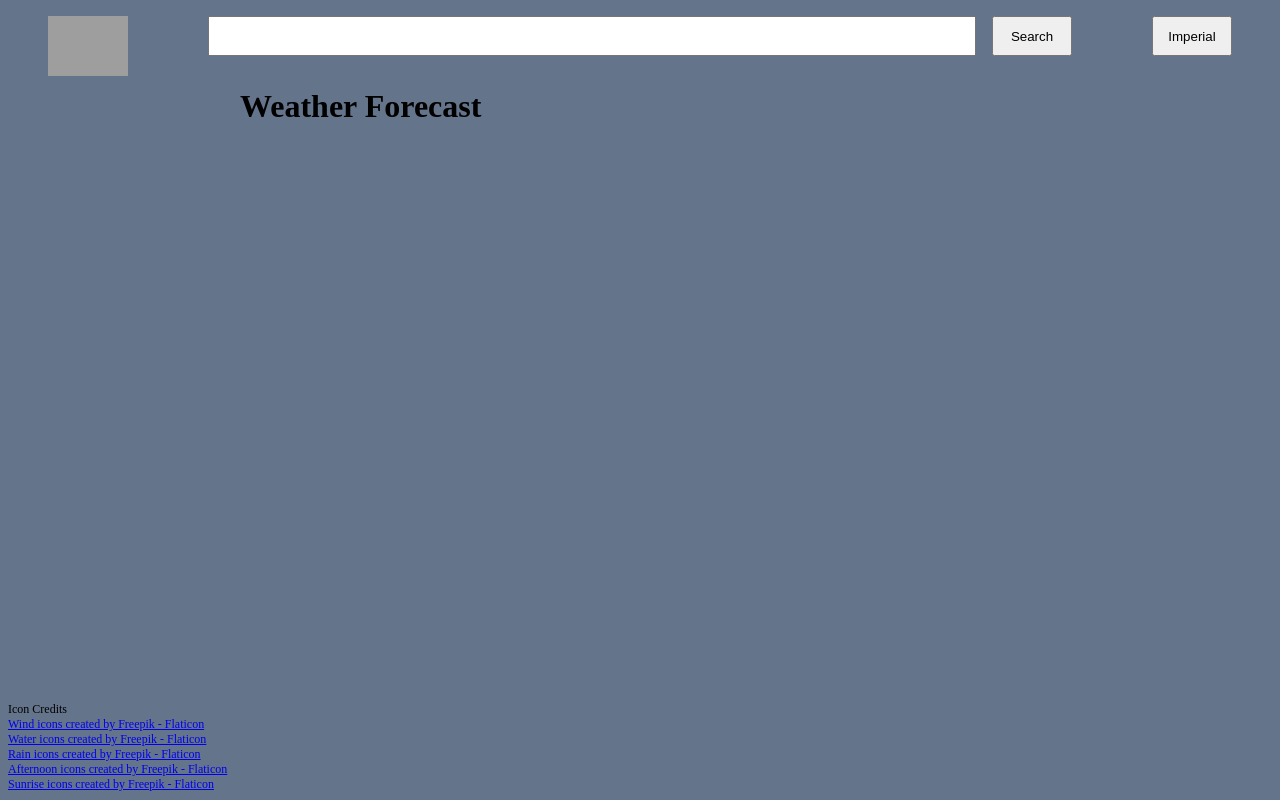
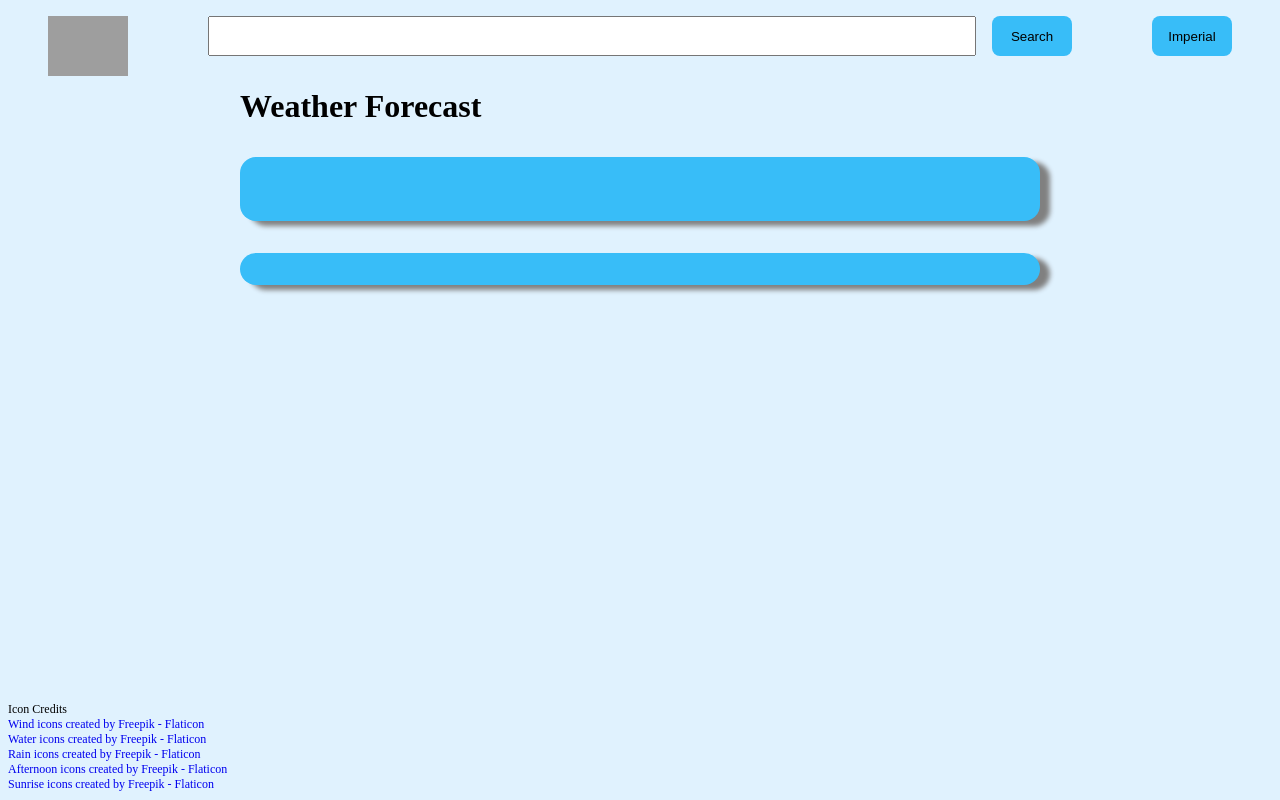
Before and after one commit to hpham474/weather-app, a website built with webpack: page src/index.html in a window 1280 px wide. Built offline with nearby package versions, Linux system fonts and the light colour scheme; no server answers; grey boxes are pictures that could not be loaded.

Commit message:
add styling to improve appearance

```diff
--- a/src/index.js
+++ b/src/index.js
@@ -24,7 +24,6 @@ searchBar.addEventListener("focusin", search);
 
 const weather = await getWeather(defaultCity);
 
-console.log(weather);
 if (weather !== undefined) {
   generateToday(weather);
   generateHourly(weather);
--- a/src/interface/search.js
+++ b/src/interface/search.js
@@ -20,7 +20,6 @@ async function search() {
     );
 
     const data = await response.json();
-    console.log(data);
 
     suggestions = data;
 
@@ -38,6 +37,7 @@ async function search() {
           switchMeasurement();
         }
         suggestionsDiv.innerHTML = "";
+        searchBar.value = "";
       });
       suggestionsDiv.appendChild(suggestEle);
     });
--- a/src/interface/updateByName.js
+++ b/src/interface/updateByName.js
@@ -1,4 +1,3 @@
-import { defaultCity } from "../weather/api";
 import getWeather from "../weather/getWeather";
 import generateHourly from "./generateHourly";
 import generateToday from "./generateToday";
@@ -8,12 +7,13 @@ import switchMeasurement from "./setMeasurementUnit";
 const search = document.querySelector("input");
 
 async function updateByName() {
-  let city = defaultCity;
+  let city = "";
   if (search.value !== "") {
     city = search.value;
+  } else {
+    return;
   }
   const weather = await getWeather(city);
-  console.log(weather);
   if (weather !== undefined) {
     generateToday(weather);
     generateHourly(weather);
--- a/src/style.css
+++ b/src/style.css
@@ -5,7 +5,7 @@
 }
 
 html {
-  background-color: #64748b;
+  background-color: #e0f2fe;
 }
 
 body {
@@ -36,6 +36,8 @@ form {
 
 form input {
   height: 2.5rem;
+  font-size: 1rem;
+  padding: 0 7px;
 }
 
 .suggestions {
@@ -74,6 +76,25 @@ form input {
   color: red;
 }
 
+header > button,
+form > button{
+  background-color: #38bdf8;
+  border: none;
+  border-radius: .5rem;
+}
+
+header > button:hover,
+form > button:hover{
+  background-color: #0ea5e9;
+}
+
+header > button:active,
+form > button:active{
+  background-color: #0284c7;
+  border: none;
+  border-radius: .5rem;
+}
+
 /* content */
 
 .content {
@@ -82,7 +103,7 @@ form input {
 
   display: flex;
   flex-direction: column;
-  gap: 1rem;
+  gap: 2rem;
 
   flex: 1 1 auto;
 }
@@ -95,6 +116,7 @@ form input {
   gap: 1rem;
   align-items: center;
   text-align: center;
+  padding: 2rem;
 }
 
 .temperature {
@@ -126,8 +148,6 @@ form input {
   justify-content: center;
   align-items: center;
   gap: 0.5rem;
-
-  border: 1px solid black;
 }
 
 .today h4 {
@@ -160,6 +180,7 @@ form input {
 
 /* Hourly Forecast */
 .hourly {
+  padding: 1rem;
   display: flex;
   flex-direction: column;
   gap: 0.5rem;
@@ -175,7 +196,7 @@ form input {
   justify-items: center;
 
   scrollbar-width: thin;
-  scrollbar-color: #1e293b #64748b;
+  scrollbar-color: #1e293b #38bdf8;
 }
 
 .hourly > div > div {
@@ -201,8 +222,6 @@ form input {
   justify-content: center;
   align-items: center;
   gap: 0.5rem;
-
-  border: 1px solid black;
 }
 
 /* Footer */
@@ -214,3 +233,16 @@ footer {
 footer p {
   font-size: 0.75rem;
 }
+
+footer a {
+  text-decoration: none;
+}
+
+/* Style */
+.today,
+.hourly,
+.forecast > div {
+  border-radius: 1rem;
+  background-color: #38bdf8;
+  box-shadow: 10px 5px 5px gray;
+}
--- a/src/weather/getWeather.js
+++ b/src/weather/getWeather.js
@@ -14,7 +14,6 @@ async function getWeather(city) {
     errorResponse.style.display = "block";
   } else {
     const data = await response.json();
-    console.log(data);
     errorResponse.style.display = "none";
     return processJson(data);
   }
```
